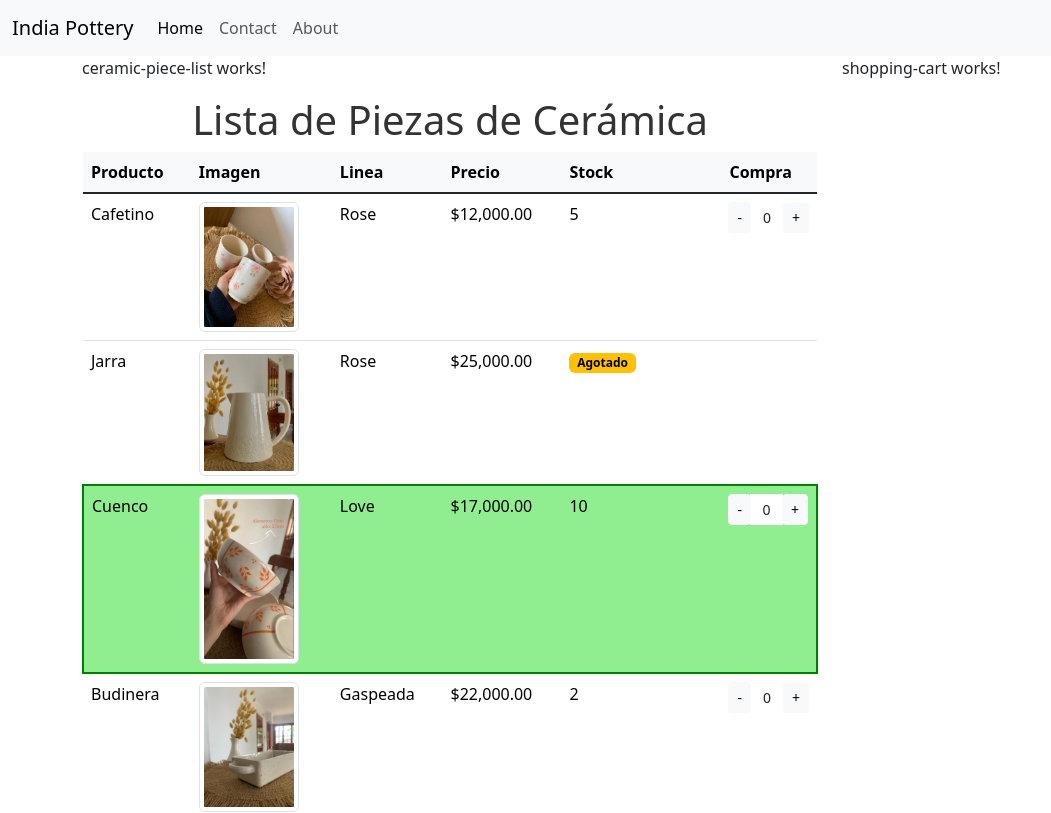
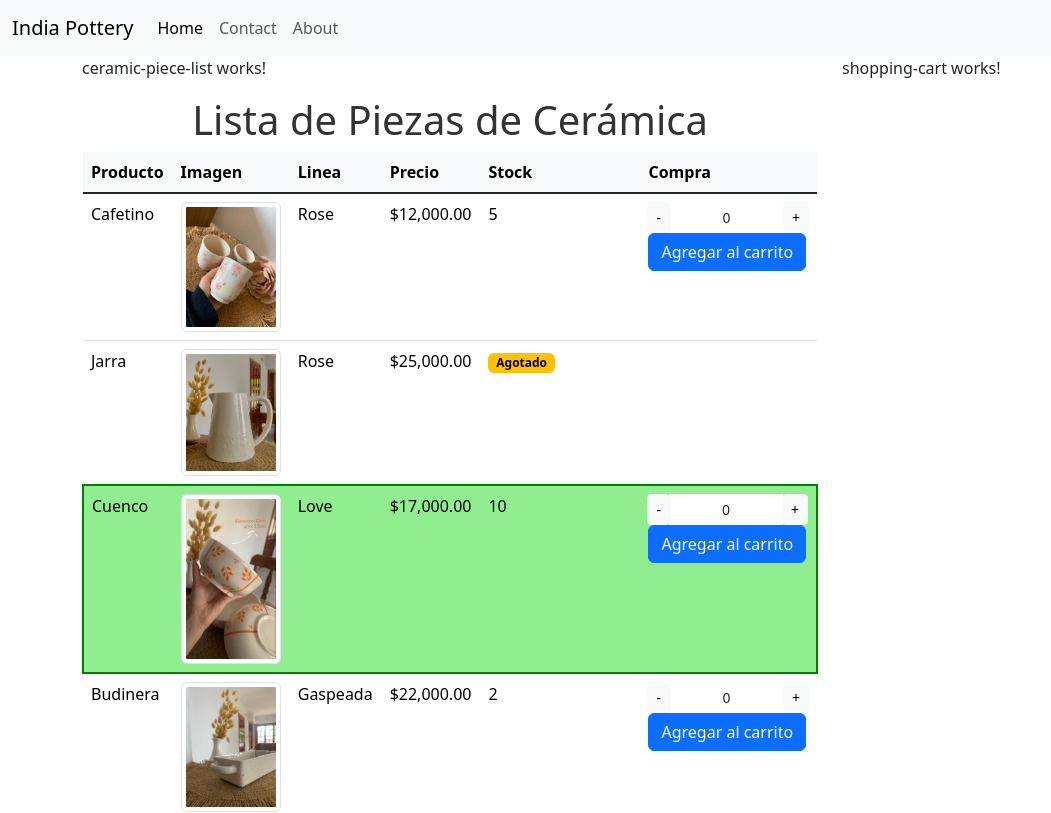
Before and after one commit to Melanie-SanRoman/india_pottery_seminario_angular, an Angular app: page /pieces in a window 1280 px wide. Shown: the top 813 px of the page, without its empty margins (0-1051 px from the left). Built offline with nearby package versions, Linux system fonts and the light colour scheme.

Commit message:
Add button for addToCart.

```diff
--- a/src/app/ceramic-piece-list/ceramic-piece-list.html
+++ b/src/app/ceramic-piece-list/ceramic-piece-list.html
@@ -33,6 +33,7 @@
             <td>
                 @if(piece.stock > 0){
                 <app-input-integer [(quantity)]="piece.quantity" [max]="piece.stock"></app-input-integer>
+                <button class="btn btn-primary" (click)="addToCart(piece)">Agregar al carrito</button>
                 }
             </td>
         </tr>
```
